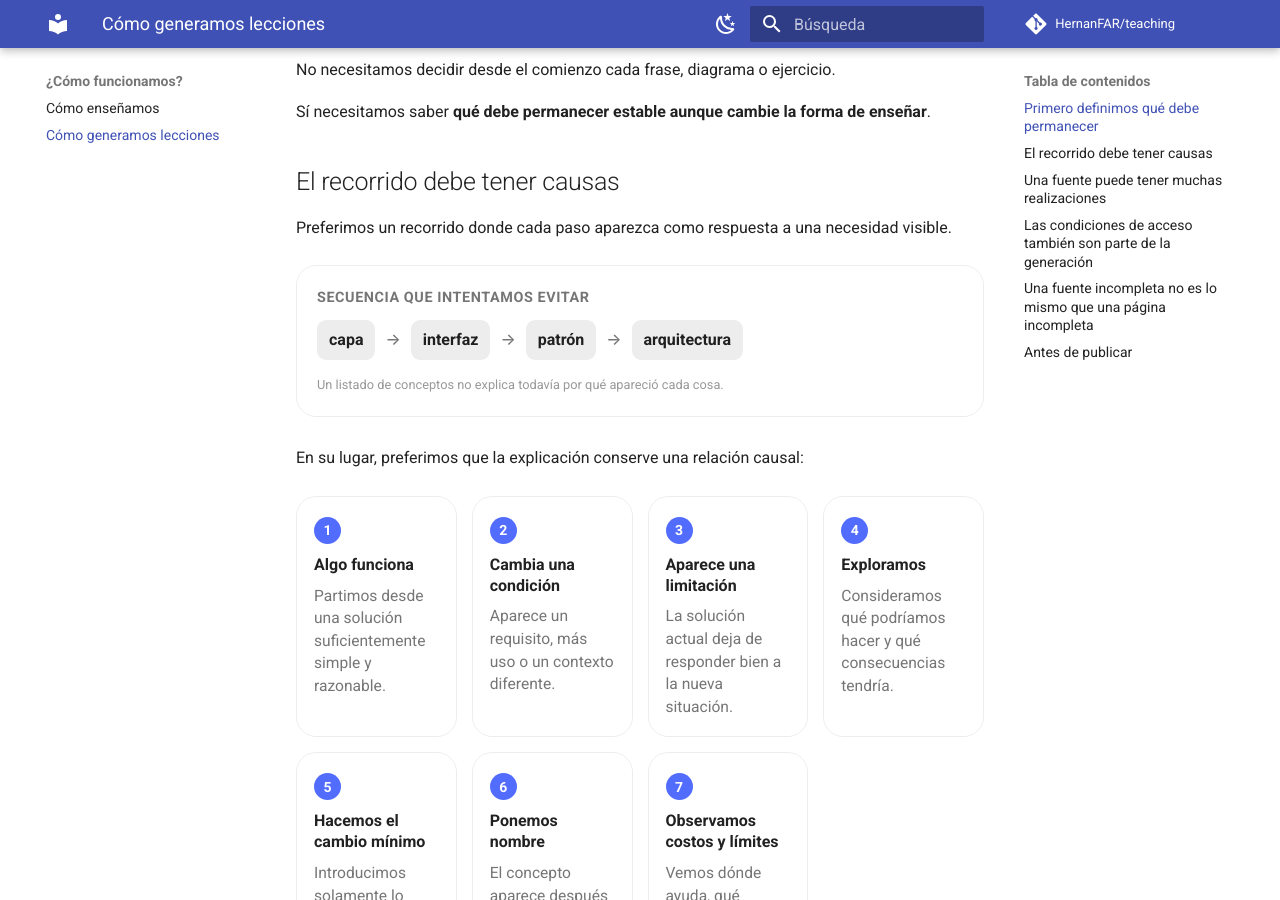
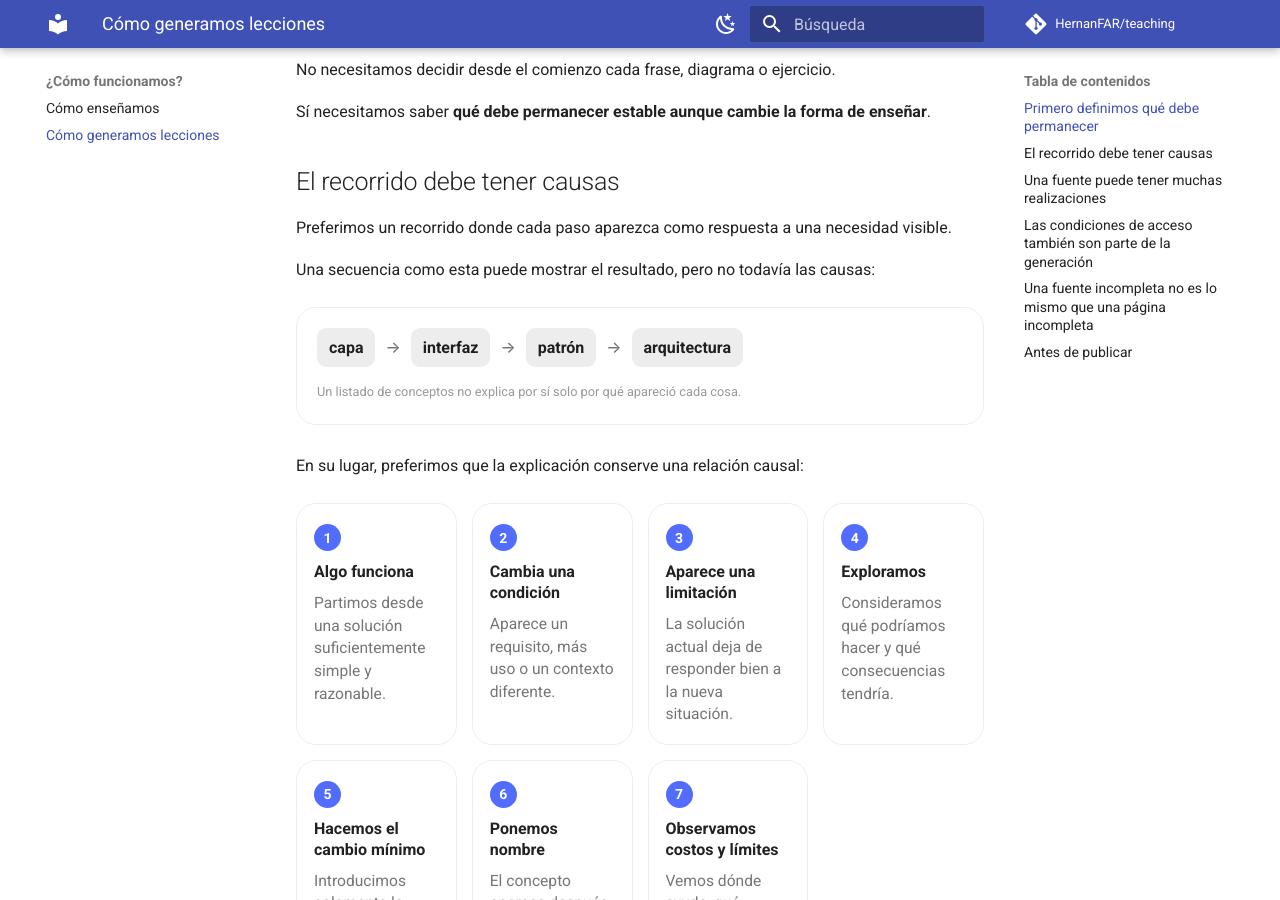
Before and after one commit to HernanFAR/teaching, an MkDocs documentation site: the page built from docs/about/lesson-generation.md, in a window 1280 px wide and 900 px high, scrolled down 865 px. Built offline with MkDocs 1.6.1 and Material for MkDocs 9.7.7, drawn with Linux system fonts in a browser that asks for light colours; comment, search, counter and statistics services are not loaded.

Commit message:
docs: simplify causal anti-pattern explanation

```diff
--- a/docs/about/lesson-generation.md
+++ b/docs/about/lesson-generation.md
@@ -42,12 +42,13 @@ Sí necesitamos saber **qué debe permanecer estable aunque cambie la forma de e
 
 Preferimos un recorrido donde cada paso aparezca como respuesta a una necesidad visible.
 
+Una secuencia como esta puede mostrar el resultado, pero no todavía las causas:
+
 <div class="causal-anti-pattern">
-<span class="causal-anti-pattern__label">Secuencia que intentamos evitar</span>
 <div class="causal-anti-pattern__flow" aria-label="capa, luego interfaz, luego patrón, luego arquitectura">
 <span>capa</span><b aria-hidden="true">→</b><span>interfaz</span><b aria-hidden="true">→</b><span>patrón</span><b aria-hidden="true">→</b><span>arquitectura</span>
 </div>
-<small>Un listado de conceptos no explica todavía por qué apareció cada cosa.</small>
+<small>Un listado de conceptos no explica por sí solo por qué apareció cada cosa.</small>
 </div>
 
 En su lugar, preferimos que la explicación conserve una relación causal:
```
